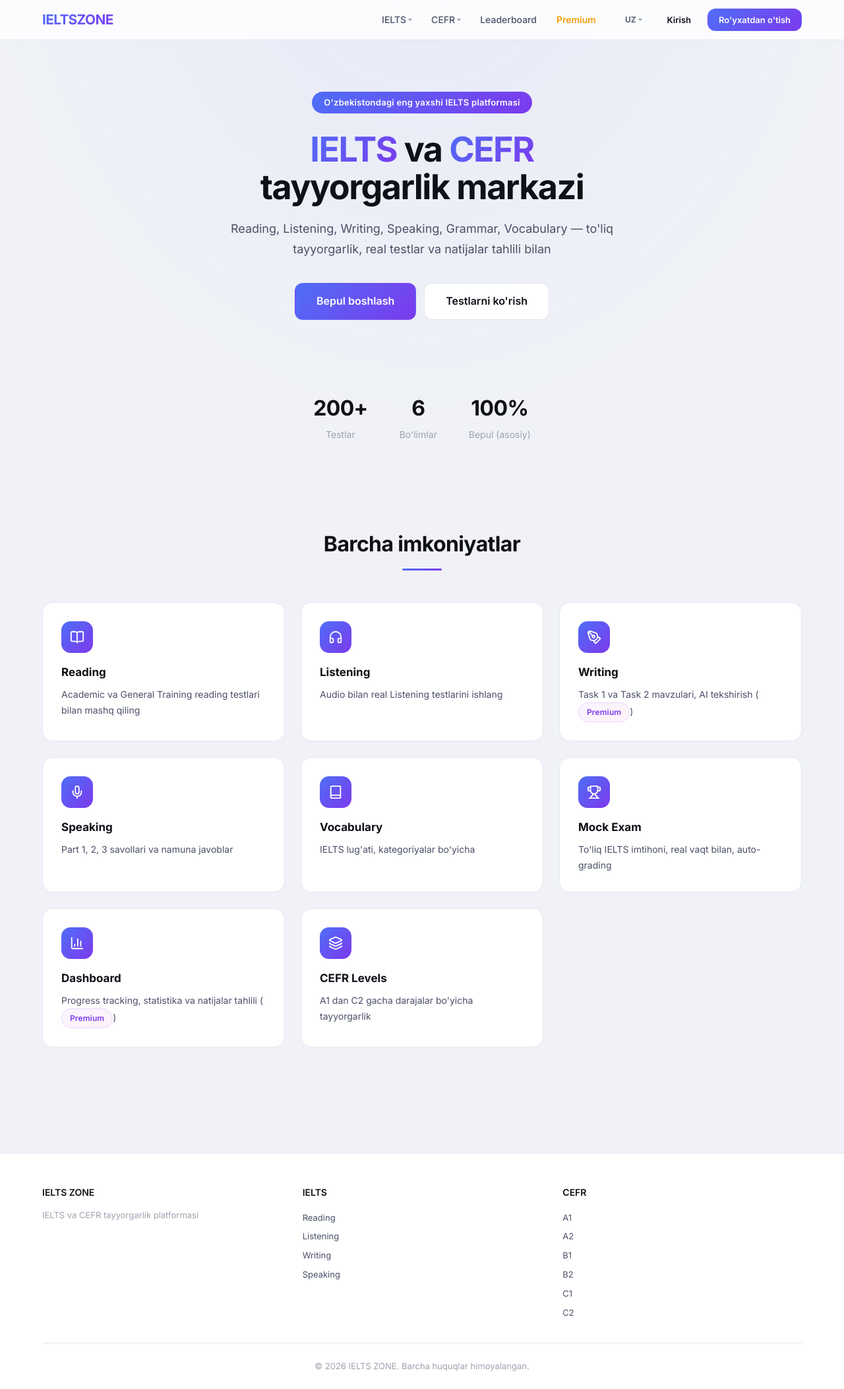
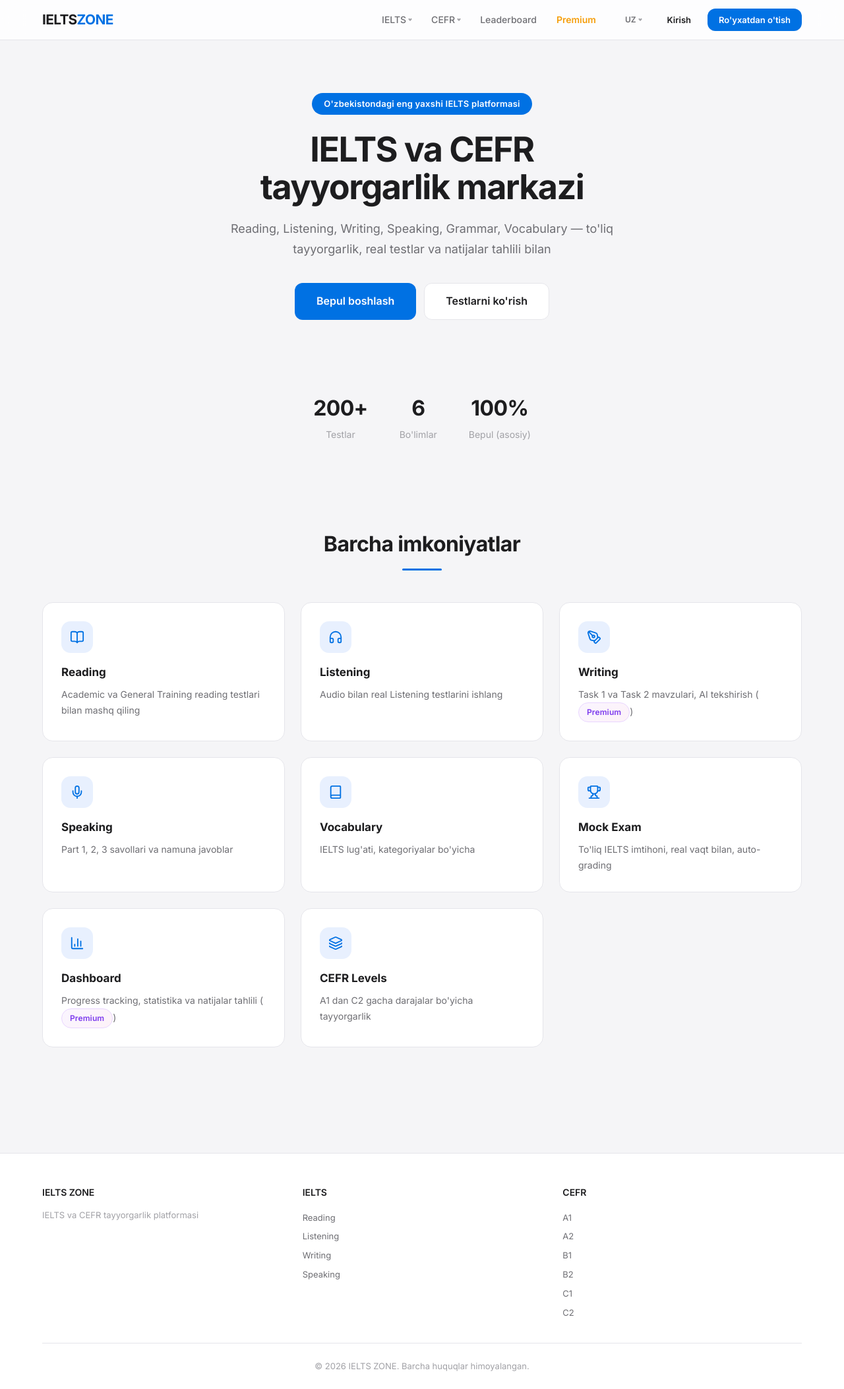
Before and after one commit to Raufbek634/ietls-statin, a Flask app: page / in a window 1280 px wide; the page is wider, and only the part inside the window is pictured. Shown: that part at 66% size. Run offline with Flask 3, Linux system fonts and the light colour scheme.

Commit message:
Tone down blue overload: cleaner palette, less blue, more neutral

```diff
--- a/static/css/style.css
+++ b/static/css/style.css
@@ -1,23 +1,26 @@
 :root {
-    --bg: #f0f2f7;
+    --bg: #f5f5f7;
     --surface: #ffffff;
-    --text: #0f1117;
-    --text-secondary: #4a5067;
-    --text-muted: #9ca3af;
-    --border: #e2e6ef;
-    --accent: #4f6ef7;
-    --accent-hover: #3b57d9;
-    --accent-light: #eef1ff;
-    --accent-gradient: linear-gradient(135deg, #4f6ef7, #7c3aed);
-    --premium-gradient: linear-gradient(135deg, #f59e0b, #ef4444);
+    --text: #1d1d1f;
+    --text-secondary: #6e6e73;
+    --text-muted: #a1a1a6;
+    --border: #e5e5ea;
+    --accent: #0071e3;
+    --accent-hover: #0066cc;
+    --accent-light: #e8f0fe;
+    --accent-gradient: linear-gradient(135deg, #0071e3, #5856d6);
+    --premium-gradient: linear-gradient(135deg, #ff9500, #ff3b30);
+    --success: #34c759;
+    --warning: #ff9500;
+    --danger: #ff3b30;
     --radius: 12px;
     --radius-sm: 8px;
     --radius-lg: 16px;
-    --shadow: 0 1px 2px rgba(0, 0, 0, 0.04);
+    --shadow: 0 1px 3px rgba(0, 0, 0, 0.05);
     --shadow-md: 0 4px 16px rgba(0, 0, 0, 0.06);
     --shadow-lg: 0 12px 40px rgba(0, 0, 0, 0.08);
     --shadow-xl: 0 20px 60px rgba(0, 0, 0, 0.1);
-    --transition: 0.25s cubic-bezier(0.4, 0, 0.2, 1);
+    --transition: 0.3s cubic-bezier(0.25, 0.1, 0.25, 1);
 }
 
 *,
@@ -158,10 +161,6 @@
     font-weight: 800;
     color: var(--text);
     letter-spacing: -0.03em;
-    background: var(--accent-gradient);
-    -webkit-background-clip: text;
-    -webkit-text-fill-color: transparent;
-    background-clip: text;
 }
 
 .nav__logo span {
@@ -323,7 +327,7 @@
 }
 
 .btn--primary {
-    background: var(--accent-gradient);
+    background: var(--accent);
     color: #fff;
     border-color: transparent;
 }
@@ -385,31 +389,18 @@
     text-align: center;
     max-width: 800px;
     margin: 0 auto;
-    position: relative;
-}
-
-.hero::before {
-    content: '';
-    position: absolute;
-    top: -50%;
-    left: -50%;
-    width: 200%;
-    height: 200%;
-    background: radial-gradient(ellipse at 50% 0%, rgba(79,110,247,0.06) 0%, transparent 60%);
-    pointer-events: none;
 }
 
 .hero__tag {
     display: inline-block;
     padding: 6px 18px;
     border-radius: 100px;
-    background: var(--accent-gradient);
+    background: var(--accent);
     color: #fff;
     font-size: 0.8125rem;
     font-weight: 600;
     margin-bottom: 24px;
     letter-spacing: 0.02em;
-    animation: float 3s ease-in-out infinite;
 }
 
 .hero__greeting {
@@ -429,10 +420,7 @@
 }
 
 .hero h1 .highlight {
-    background: var(--accent-gradient);
-    -webkit-background-clip: text;
-    -webkit-text-fill-color: transparent;
-    background-clip: text;
+    color: var(--accent);
 }
 
 .hero p {
@@ -500,7 +488,7 @@
     display: block;
     width: 60px;
     height: 3px;
-    background: var(--accent-gradient);
+    background: var(--accent);
     border-radius: 2px;
     margin: 12px auto 0;
 }
@@ -517,37 +505,19 @@
     border-radius: var(--radius-lg);
     padding: 28px;
     transition: all var(--transition);
-    position: relative;
-    overflow: hidden;
-}
-
-.feature-card::before {
-    content: '';
-    position: absolute;
-    top: 0;
-    left: 0;
-    right: 0;
-    height: 3px;
-    background: var(--accent-gradient);
-    opacity: 0;
-    transition: opacity var(--transition);
-}
-
-.feature-card:hover::before {
-    opacity: 1;
 }
 
 .feature-card:hover {
-    border-color: transparent;
-    box-shadow: var(--shadow-xl);
-    transform: translateY(-4px);
+    border-color: var(--accent);
+    box-shadow: var(--shadow-lg);
+    transform: translateY(-2px);
 }
 
 .feature-card__icon {
     width: 48px;
     height: 48px;
     border-radius: 14px;
-    background: var(--accent-gradient);
+    background: var(--accent-light);
     display: flex;
     align-items: center;
     justify-content: center;
@@ -557,7 +527,7 @@
 .feature-card__icon .icon {
     width: 22px;
     height: 22px;
-    stroke: #fff;
+    stroke: var(--accent);
     stroke-width: 2;
 }
 
--- a/templates/index.html
+++ b/templates/index.html
@@ -6,7 +6,7 @@
     <div class="hero__greeting anim-fade-up">Salom, {{ current_user.username }}</div>
     {% endif %}
     <div class="hero__tag anim-fade-up anim-delay-1">O'zbekistondagi eng yaxshi IELTS platformasi</div>
-    <h1 class="anim-fade-up anim-delay-2"><span class="highlight">IELTS</span> va <span class="highlight">CEFR</span><br>tayyorgarlik markazi</h1>
+    <h1 class="anim-fade-up anim-delay-2">IELTS va CEFR<br>tayyorgarlik markazi</h1>
     <p class="anim-fade-up anim-delay-3">Reading, Listening, Writing, Speaking, Grammar, Vocabulary — to'liq tayyorgarlik, real testlar va natijalar tahlili bilan</p>
     <div class="hero__actions anim-fade-up anim-delay-4">
         {% if current_user.is_authenticated %}
--- a/templates/premium.html
+++ b/templates/premium.html
@@ -4,7 +4,7 @@
 <div class="section anim-fade">
     <div class="section__header text-center" style="max-width:600px;margin:0 auto 48px">
         <span class="hero__tag" style="margin-bottom:16px">Premium imkoniyatlar</span>
-        <h1 style="font-size:2.25rem">IELTS ZONE <span style="background:linear-gradient(135deg,#f59e0b,#ef4444);-webkit-background-clip:text;-webkit-text-fill-color:transparent">Premium</span></h1>
+        <h1 style="font-size:2.25rem">IELTS ZONE Premium</h1>
         <p style="color:var(--text-secondary);margin-top:12px;font-size:1.0625rem">O'z imtihoningizni eng yaxshi natija bilan topshiring. Premium a'zolik bilan barcha imkoniyatlarni oching.</p>
     </div>
     <div class="plans-grid" style="display:grid;grid-template-columns:repeat(auto-fit,minmax(300px,1fr));gap:24px;max-width:1000px;margin:0 auto">
```
Also changed, not shown: other parts of static/css/style.css (+22 -39 lines).
